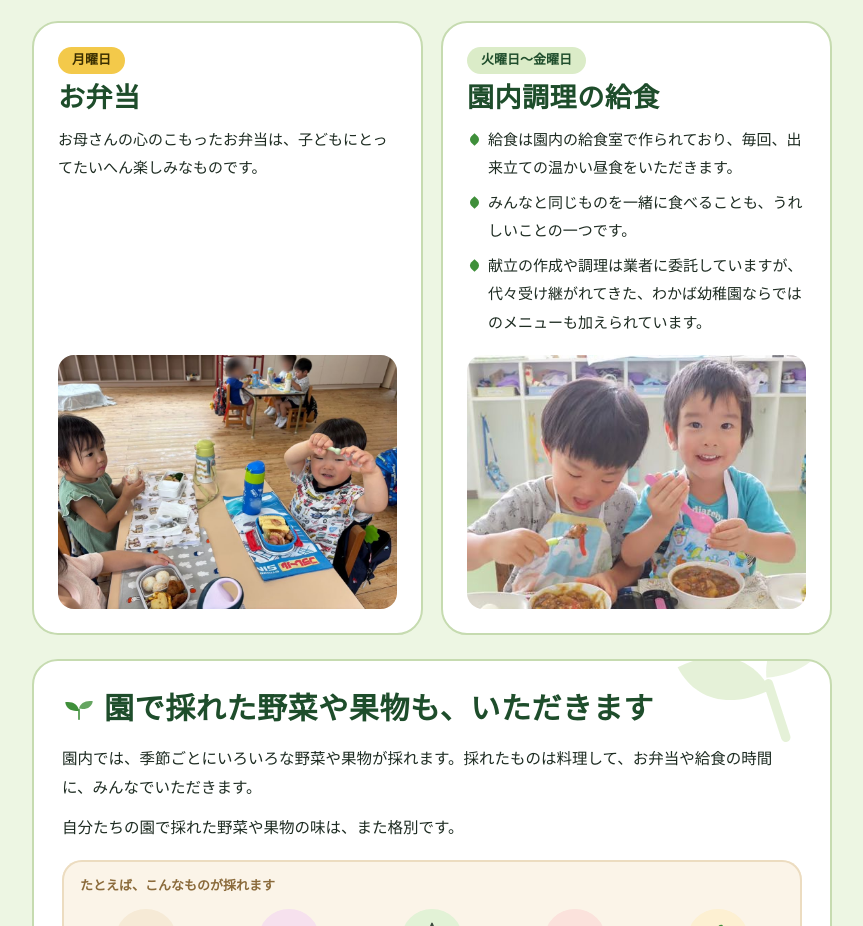
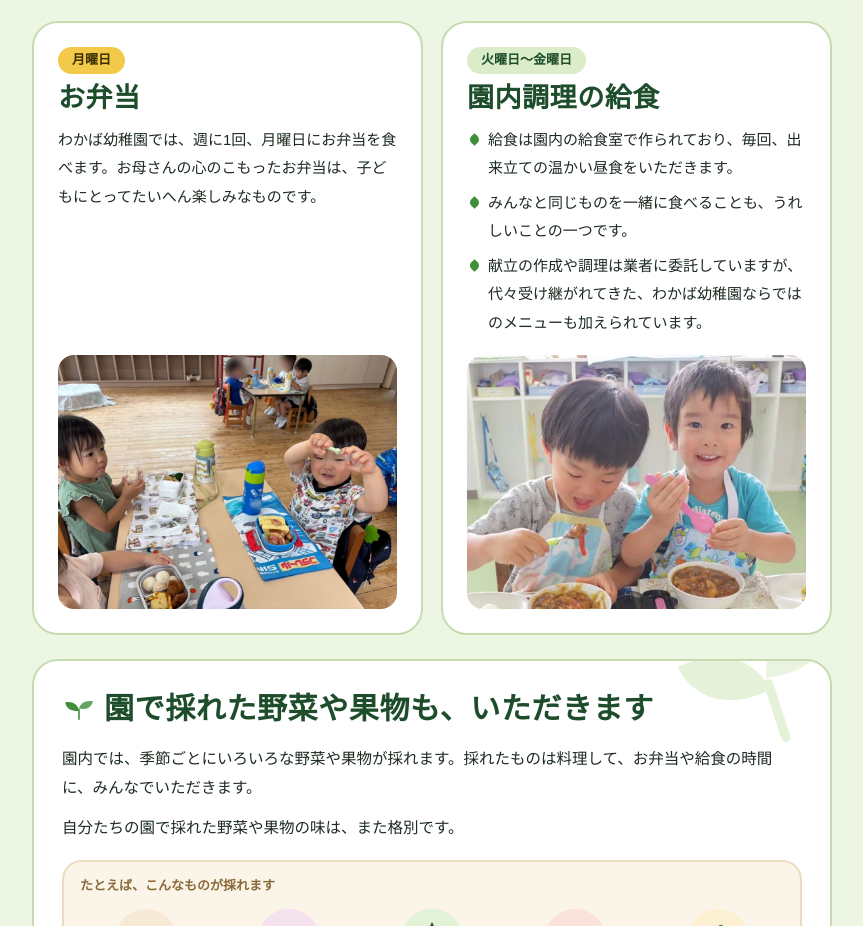
Before and after one commit to wakabakindergarten/website, a plain HTML site: page kyushoku.html in a window 1280 px wide. Shown: the part 805-1731 px from the top of the page, without its empty margins (208-1071 px from the left). Drawn offline with Linux system fonts and the light colour scheme; a web font is replaced by a local one.

Commit message:
弁当・給食のページのお弁当の説明文に一文を追加
Co-Authored-By: Claude Opus 5.5 <noreply@anthropic.com>

```diff
--- a/kyushoku.html
+++ b/kyushoku.html
@@ -148,7 +148,7 @@ h3.hand,h4.hand{font-weight:700!important}
 
 <div class="two">
 <section class="sec"><span class="tag y">月曜日</span><h2 class="hand">お弁当</h2>
-<p>お母さんの心のこもったお弁当は、子どもにとってたいへん楽しみなものです。</p>
+<p>わかば幼稚園では、週に1回、月曜日にお弁当を食べます。お母さんの心のこもったお弁当は、子どもにとってたいへん楽しみなものです。</p>
 <figure class="ph"><img src="images/2c6f80b26c0b.jpg" alt="お弁当を食べる子どもたち" loading="lazy"></figure></section>
 <section class="sec"><span class="tag g">火曜日〜金曜日</span><h2 class="hand">園内調理の給食</h2>
 <ul class="points">
```
